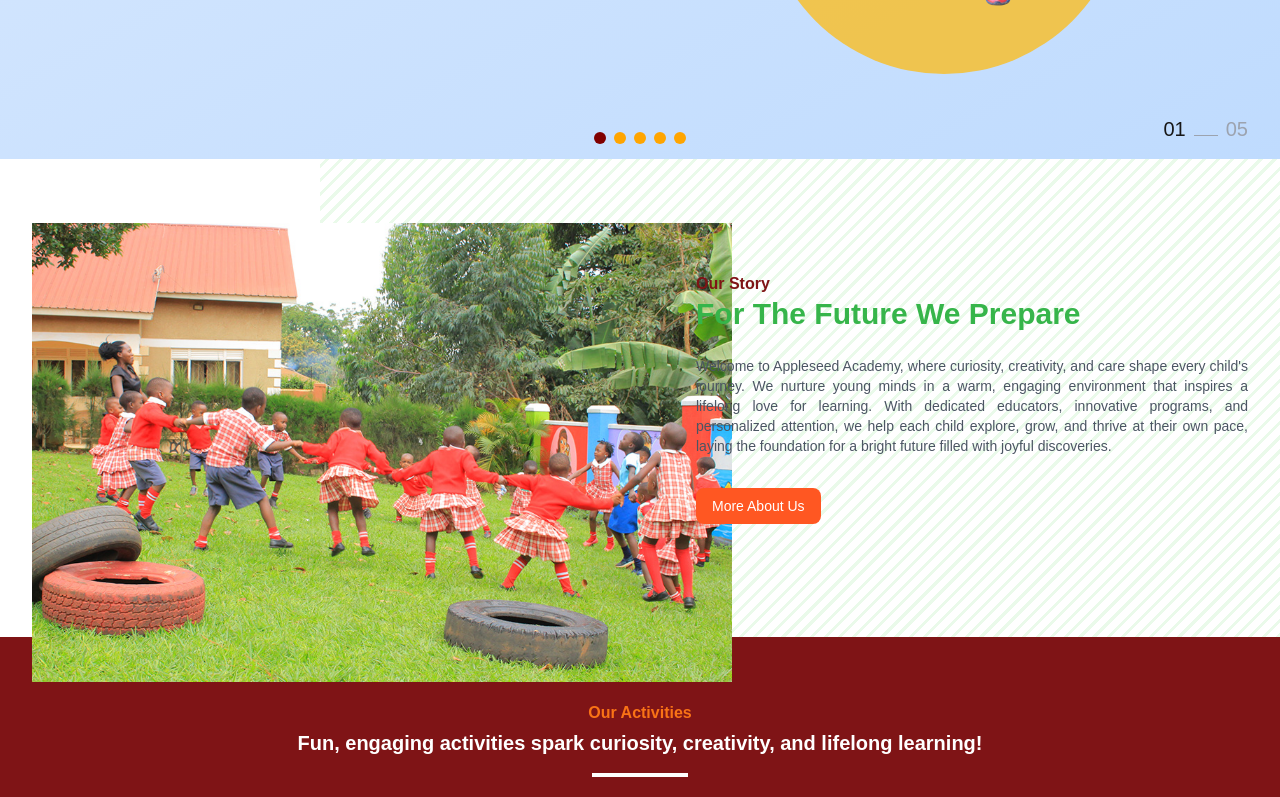
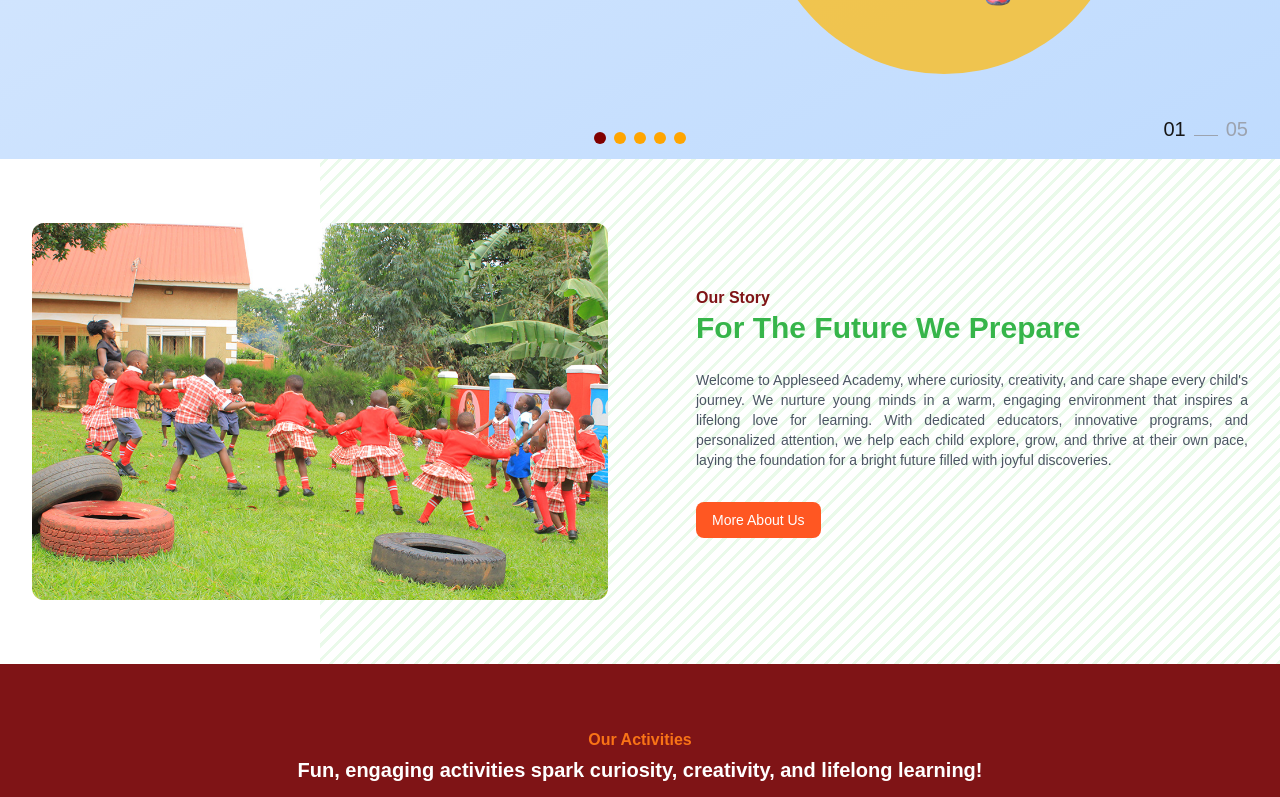
Before and after one commit to sseguku/appleseed-ui, a Next.js app: page / in a window 1280 px wide. Shown: the part 585-1382 px from the top of the page. Built offline with nearby package versions, Linux system fonts and the light colour scheme.

Commit message:
Update home design

```diff
--- a/app/page.tsx
+++ b/app/page.tsx
@@ -79,7 +79,7 @@ export default function Home() {
   ];
 
   return (
-    <main className="max-w-7xl py-0 mx-auto">
+    <main className="w-full py-0">
       <section className="py-0 bg-primary relative">
         <Homeslider />
       </section>
@@ -104,8 +104,12 @@ export default function Home() {
         <div className="max-w-7xl mx-auto px-4 sm:px-6 lg:px-8 relative">
           <div className="grid grid-cols-1 lg:grid-cols-2 gap-12 items-center">
             {/* Image Column */}
-            <div className="relative z-10 rounded-xl object-cover w-[700px] h-[350px]">
-              <Image src={mCircle} alt="Morning Circle" />
+            <div className="relative z-10 rounded-xl overflow-hidden w-full max-w-xl mx-auto lg:mx-0">
+              <Image
+                src={mCircle}
+                alt="Morning Circle"
+                className="w-full h-full object-cover"
+              />
             </div>
 
             {/* Content Column */}
```
